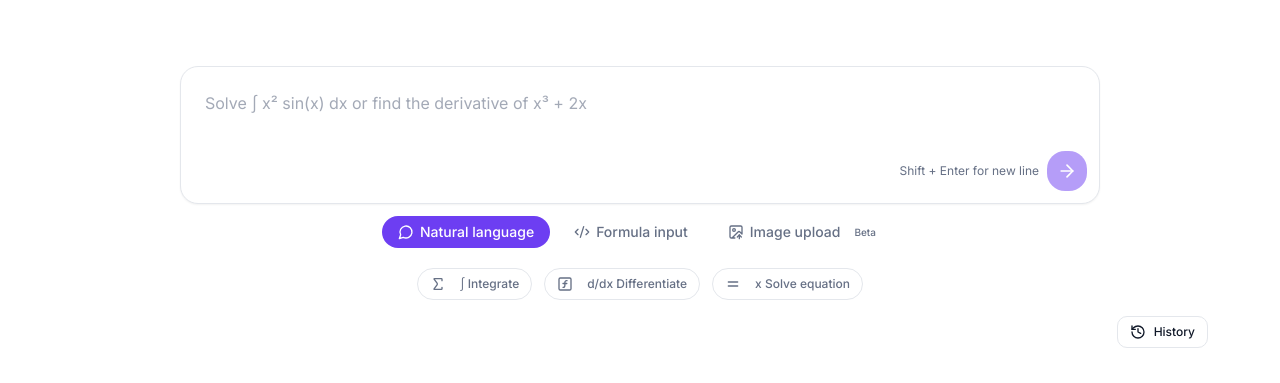
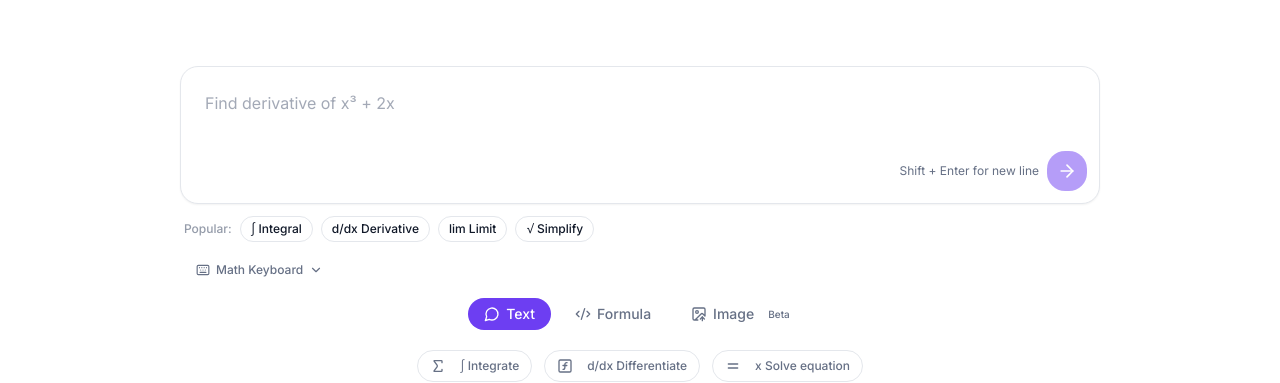
Before and after one commit to heatsing/CalculusSolver, a Next.js app: page /algebra-solver in a window 1280 px wide. Shown: the part 266-649 px from the top of the page. Built offline with nearby package versions, Linux system fonts and the light colour scheme.

Commit message:
feat(phase1): input experience - math keyboard, placeholder carousel, shortcuts, input normalization

```diff
--- a/components/solver/math-field-input.tsx
+++ b/components/solver/math-field-input.tsx
@@ -29,6 +29,8 @@ function MathFieldInternal({ value, onChange, placeholder, disabled }: MathField
       mathField.value = value;
       mathField.placeholder = placeholder ?? "Type a formula...";
       mathField.disabled = disabled ?? false;
+      mathField.setAttribute("virtual-keyboard-mode", "onfocus");
+      mathField.setAttribute("virtual-keyboard-theme", "material");
       mathField.style.cssText =
         "width: 100%; min-height: 100px; border: none; background: transparent; font-size: 1rem; --hue: 265;";
 
--- a/components/solver/smart-input.tsx
+++ b/components/solver/smart-input.tsx
@@ -5,6 +5,7 @@ import { ArrowRight, Loader2, MessageCircle, Code2, ImageUp } from "lucide-react
 import { Textarea } from "@/components/ui/textarea";
 import { Button } from "@/components/ui/button";
 import { MathFieldInput } from "@/components/solver/math-field-input";
+import { SymbolKeyboard } from "@/components/solver/symbol-keyboard";
 import { cn } from "@/lib/utils";
 
 export type InputMode = "natural" | "formula" | "image";
@@ -17,14 +18,37 @@ export type SmartInputProps = {
 };
 
 const modes: { id: InputMode; label: string; icon: React.ElementType }[] = [
-  { id: "natural", label: "Natural language", icon: MessageCircle },
-  { id: "formula", label: "Formula input", icon: Code2 },
-  { id: "image", label: "Image upload", icon: ImageUp }
+  { id: "natural", label: "Text", icon: MessageCircle },
+  { id: "formula", label: "Formula", icon: Code2 },
+  { id: "image", label: "Image", icon: ImageUp }
+];
+
+const placeholderExamples = [
+  "Solve ∫ x² sin(x) dx",
+  "Find derivative of x³ + 2x",
+  "Evaluate lim x→0 sin(x)/x",
+  "Solve x² − 5x + 6 = 0",
+  "Simplify (x² − 1)/(x − 1)"
+];
+
+const popularShortcuts = [
+  { label: "∫ Integral", value: "integrate " },
+  { label: "d/dx Derivative", value: "derivative of " },
+  { label: "lim Limit", value: "limit " },
+  { label: "√ Simplify", value: "simplify " }
 ];
 
 export function SmartInput({ value, onChange, onSubmit, loading }: SmartInputProps): React.JSX.Element {
   const [mode, setMode] = React.useState<InputMode>("natural");
+  const [placeholderIndex, setPlaceholderIndex] = React.useState(0);
   const textareaRef = React.useRef<HTMLTextAreaElement>(null);
+
+  React.useEffect(() => {
+    const interval = setInterval(() => {
+      setPlaceholderIndex((prev) => (prev + 1) % placeholderExamples.length);
+    }, 3000);
+    return () => clearInterval(interval);
+  }, []);
 
   function handleKeyDown(event: React.KeyboardEvent<HTMLTextAreaElement>): void {
     if (event.key === "Enter" && !event.shiftKey) {
@@ -40,6 +64,31 @@ export function SmartInput({ value, onChange, onSubmit, loading }: SmartInputPro
     }
   }
 
+  function handleInsertSymbol(symbol: string): void {
+    const textarea = textareaRef.current;
+    if (!textarea) return;
+
+    const start = textarea.selectionStart ?? value.length;
+    const end = textarea.selectionEnd ?? value.length;
+    const nextValue = value.slice(0, start) + symbol + value.slice(end);
+    onChange(nextValue);
+
+    requestAnimationFrame(() => {
+      textarea.focus();
+      const position = start + symbol.length;
+      textarea.setSelectionRange(position, position);
+    });
+  }
+
+  function handleShortcut(valuePrefix: string): void {
+    const textarea = textareaRef.current;
+    onChange(valuePrefix);
+    requestAnimationFrame(() => {
+      textarea?.focus();
+      textarea?.setSelectionRange(valuePrefix.length, valuePrefix.length);
+    });
+  }
+
   return (
     <div className="space-y-3">
       <div
@@ -49,7 +98,7 @@ export function SmartInput({ value, onChange, onSubmit, loading }: SmartInputPro
         )}
       >
         {mode === "image" ? (
-          <div className="grid min-h-[100px] place-items-center px-4 py-8 text-center text-body">
+          <div className="grid min-h-[120px] place-items-center px-4 py-8 text-center text-body">
             <div>
               <ImageUp className="mx-auto mb-2 h-8 w-8 text-primary" />
               <p className="font-medium text-heading">Image solving is coming soon.</p>
@@ -69,9 +118,9 @@ export function SmartInput({ value, onChange, onSubmit, loading }: SmartInputPro
             value={value}
             onChange={(e) => onChange(e.target.value)}
             onKeyDown={handleKeyDown}
-            placeholder="Solve ∫ x² sin(x) dx or find the derivative of x³ + 2x"
+            placeholder={placeholderExamples[placeholderIndex]}
             disabled={loading}
-            className="min-h-[120px] resize-none border-0 bg-transparent px-4 pt-4 pb-14 text-base text-heading shadow-none placeholder:text-body/60 focus-visible:ring-0 focus-visible:ring-offset-0 sm:min-h-[100px]"
+            className="min-h-[140px] resize-none border-0 bg-transparent px-4 pt-4 pb-14 text-base text-heading shadow-none placeholder:text-body/60 focus-visible:ring-0 focus-visible:ring-offset-0 sm:min-h-[120px]"
             aria-label="Math problem input"
           />
         )}
@@ -87,6 +136,25 @@ export function SmartInput({ value, onChange, onSubmit, loading }: SmartInputPro
           </Button>
         </div>
       </div>
+
+      {mode === "natural" && (
+        <div className="mx-auto max-w-solver-input space-y-3 px-1">
+          <div className="flex flex-wrap items-center gap-2">
+            <span className="text-xs font-medium text-body/70">Popular:</span>
+            {popularShortcuts.map((shortcut) => (
+              <button
+                key={shortcut.label}
+                type="button"
+                onClick={() => handleShortcut(shortcut.value)}
+                className="inline-flex items-center gap-1 rounded-full border border-border bg-white px-2.5 py-1 text-xs font-medium text-heading transition-colors hover:border-primary hover:text-primary"
+              >
+                {shortcut.label}
+              </button>
+            ))}
+          </div>
+          <SymbolKeyboard onInsert={handleInsertSymbol} />
+        </div>
+      )}
 
       <div className="flex flex-wrap items-center justify-center gap-2 px-1">
         {modes.map((m) => {
--- /dev/null
+++ b/components/solver/symbol-keyboard.tsx
@@ -0,0 +1,98 @@
+"use client";
+
+import * as React from "react";
+import { Keyboard, ChevronUp, ChevronDown } from "lucide-react";
+import { cn } from "@/lib/utils";
+import { Button } from "@/components/ui/button";
+
+const keyboardRows = [
+  [
+    { label: "x²", value: "^2" },
+    { label: "√", value: "sqrt(" },
+    { label: "π", value: "pi" },
+    { label: "∞", value: "Infinity" },
+    { label: "(", value: "(" },
+    { label: ")", value: ")" }
+  ],
+  [
+    { label: "+", value: "+" },
+    { label: "−", value: "-" },
+    { label: "×", value: "*" },
+    { label: "÷", value: "/" },
+    { label: "=", value: "=" },
+    { label: "<", value: "<" },
+    { label: ">", value: ">" }
+  ],
+  [
+    { label: "∫", value: "integrate(" },
+    { label: "d/dx", value: "derivative(" },
+    { label: "∂", value: "partial_derivative(" },
+    { label: "lim", value: "limit(" },
+    { label: "Σ", value: "summation(" }
+  ],
+  [
+    { label: "sin", value: "sin(" },
+    { label: "cos", value: "cos(" },
+    { label: "tan", value: "tan(" },
+    { label: "log", value: "log(" },
+    { label: "ln", value: "ln(" },
+    { label: "eˣ", value: "exp(" }
+  ]
+];
+
+export type SymbolKeyboardProps = {
+  onInsert: (value: string) => void;
+  className?: string;
+};
+
+export function SymbolKeyboard({ onInsert, className }: SymbolKeyboardProps): React.JSX.Element {
+  const [expanded, setExpanded] = React.useState(false);
+
+  return (
+    <div className={cn("space-y-2", className)}>
+      <Button
+        type="button"
+        variant="ghost"
+        size="sm"
+        onClick={() => setExpanded((prev) => !prev)}
+        className="gap-1.5 text-xs font-medium text-body hover:text-heading"
+        aria-expanded={expanded}
+        aria-controls="symbol-keyboard-panel"
+      >
+        <Keyboard className="h-3.5 w-3.5" />
+        Math Keyboard
+        {expanded ? <ChevronUp className="h-3.5 w-3.5" /> : <ChevronDown className="h-3.5 w-3.5" />}
+      </Button>
+
+      {expanded && (
+        <div
+          id="symbol-keyboard-panel"
+          className="rounded-lg border border-border bg-secondary-background/60 p-2"
+        >
+          <div className="space-y-1.5">
+            {keyboardRows.map((row, rowIndex) => (
+              <div key={rowIndex} className="flex flex-wrap gap-1">
+                {row.map((symbol) => (
+                  <button
+                    key={symbol.label}
+                    type="button"
+                    onClick={() => onInsert(symbol.value)}
+                    className={cn(
+                      "inline-flex h-8 min-w-[2.25rem] items-center justify-center rounded-md border border-border bg-white px-2",
+                      "text-sm font-medium text-heading transition-colors hover:border-primary hover:text-primary",
+                      "focus-visible:outline-none focus-visible:ring-2 focus-visible:ring-primary focus-visible:ring-offset-1"
+                    )}
+                    aria-label={`Insert ${symbol.label}`}
+                    title={`Insert ${symbol.label}`}
+                  >
+                    {symbol.label}
+                  </button>
+                ))}
+              </div>
+            ))}
+          </div>
+        </div>
+      )}
+    </div>
+  );
+}
--- a/lib/math-parser.ts
+++ b/lib/math-parser.ts
@@ -12,6 +12,8 @@ export function normalizeInput(input: string): string {
     .replace(/\u2079/g, "^9")
     .replace(/\u2212/g, "-")
     .replace(/\u222B/g, "integrate")
+    .replace(/\u2202/g, "partial_derivative")
+    .replace(/\u2211/g, "summation")
     .replace(/\u221A/g, "sqrt")
     .replace(/\u03C0/g, "pi")
     .replace(/\u221E/g, "Infinity")
@@ -19,6 +21,20 @@ export function normalizeInput(input: string): string {
     .replace(/\u2192/g, "->")
     .replace(/\s+/g, " ")
     .trim();
+}
+
+export function toMachineExpression(input: string): string {
+  let normalized = normalizeInput(input);
+
+  // Insert explicit multiplication where a number precedes a variable or opening parenthesis.
+  // Examples: "2x" -> "2*x", "2(x+1)" -> "2*(x+1)", "3sin(x)" -> "3*sin(x)"
+  normalized = normalized.replace(/(\d)([a-zA-Z_(])/g, "$1*$2");
+  normalized = normalized.replace(/(\d)(\()/g, "$1*$2");
+
+  // Convert common Unicode math operators.
+  normalized = normalized.replace(/\u00D7/g, "*").replace(/\u00F7/g, "/");
+
+  return normalized;
 }
 
 const equationKeywords = ["solve", "=", "find x", "find y", "root"];
```
Also changed, not shown: 2 other files (tests, documents, lock files or other folders).
